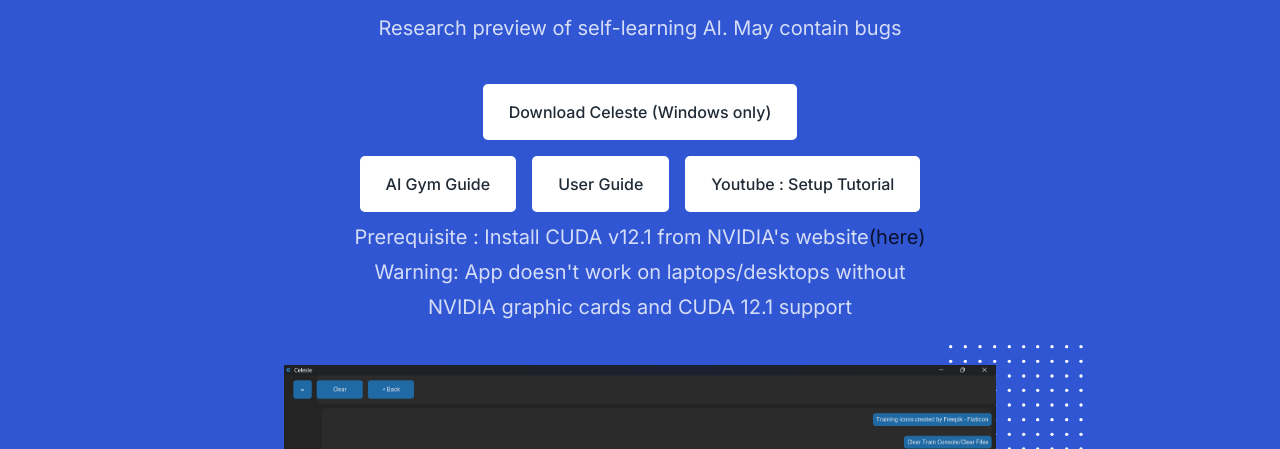
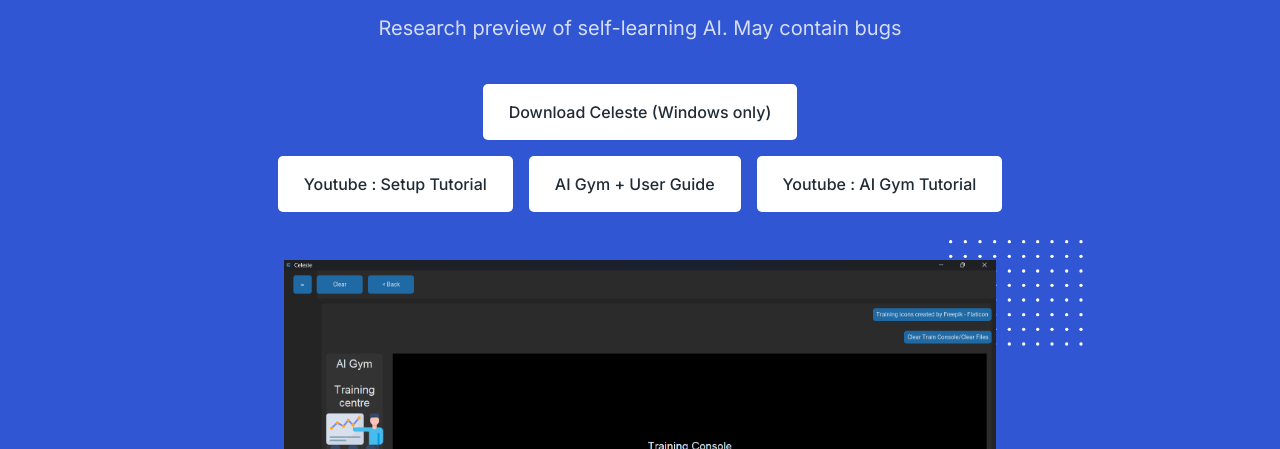
Before and after one commit to GalaxyNeuron/GalaxyNeuron.github.io, a plain HTML site: page index.html in a window 1280 px wide. Shown: the part 259-708 px from the top of the page. Drawn offline with Linux system fonts and the light colour scheme.

Commit message:
Updated links

```diff
--- a/index.html
+++ b/index.html
@@ -284,12 +284,11 @@
               </ul>
               <ul>
                 <li class="ud-hero-buttons">
-                  <a class="ud-main-btn ud-white-btn" href="assets/guides/Celeste AI Gym guide.pdf">AI Gym Guide</a>
-                  <a class="ud-main-btn ud-white-btn" href="assets/guides/Celeste User Guide.pdf">User Guide</a>
-                  <a class="ud-main-btn ud-white-btn" href="https://youtu.be/BNcCDZdVWxQ">Youtube : Setup Tutorial</a>
+                  <a class="ud-main-btn ud-white-btn" href="https://youtu.be/VpvMrpJzLnw">Youtube : Setup Tutorial</a>
+                  <a class="ud-main-btn ud-white-btn" href="assets/guides/AI Gym guide.pdf">AI Gym + User Guide</a>
+                  <a class="ud-main-btn ud-white-btn" href="https://youtu.be/2iVM8KkwYX0">Youtube : AI Gym Tutorial</a>
                 </li>
               </ul>
-              <p class="ud-hero-desc">Prerequisite : Install CUDA v12.1 from NVIDIA's website<a href="https://developer.nvidia.com/cuda-12-1-0-download-archive" style="color: black;"> (here) </a> <br>Warning: App doesn't work on laptops/desktops without NVIDIA graphic cards and CUDA 12.1 support</p>
             </div>
             <div
               class="ud-hero-brands-wrapper wow fadeInUp"
```
Also changed, not shown: 3 other files.
